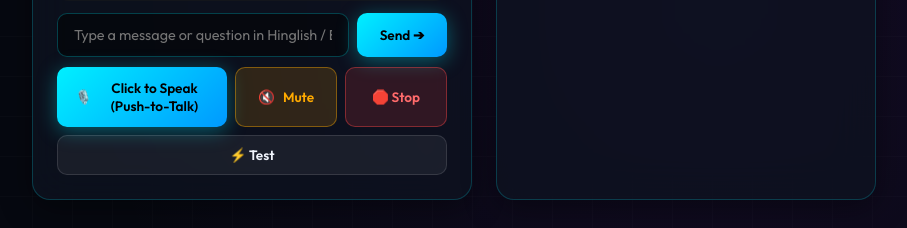
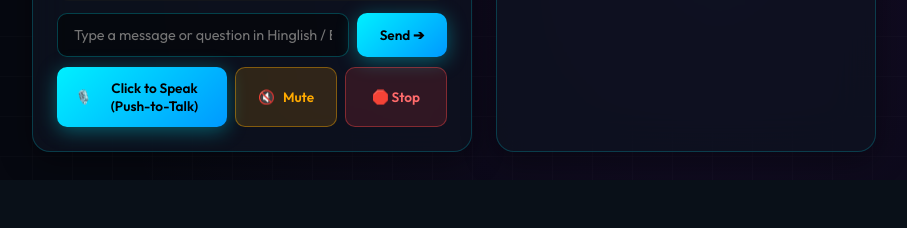
Before and after one commit to Krushna56/KRONOS, a Python web app: template app/templates/dashboard.html in a window 1280 px wide. Shown: the part 884-1112 px from the top of the page, without its empty margins (368-1275 px from the left). After the commit the page ends 1038 px from the top, so only its background shows below. Run offline with Jinja, Linux system fonts and the light colour scheme; the template is opened without the code that fills it, so the values that code supplies are empty.

Commit message:
style(dashboard): remove simulate voice test button for clean UI

```diff
--- a/app/templates/dashboard.html
+++ b/app/templates/dashboard.html
@@ -808,9 +808,6 @@
                             style="background: rgba(255, 70, 70, 0.15); border-color: rgba(255, 70, 70, 0.4); color: #ff6b6b; min-width: 85px;"
                             title="Stop KRONOS speech immediately">
                         🛑 Stop
-                    </button>
-                    <button class="btn btn-secondary" onclick="simulateTestSpeech()" style="padding: 10px 14px;">
-                        ⚡ Test
                     </button>
                 </div>
             </div>
```
